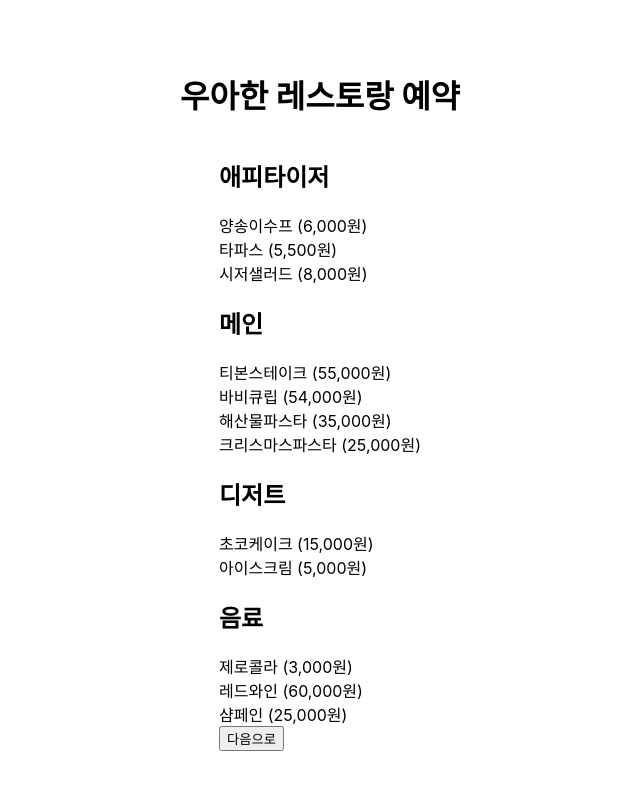
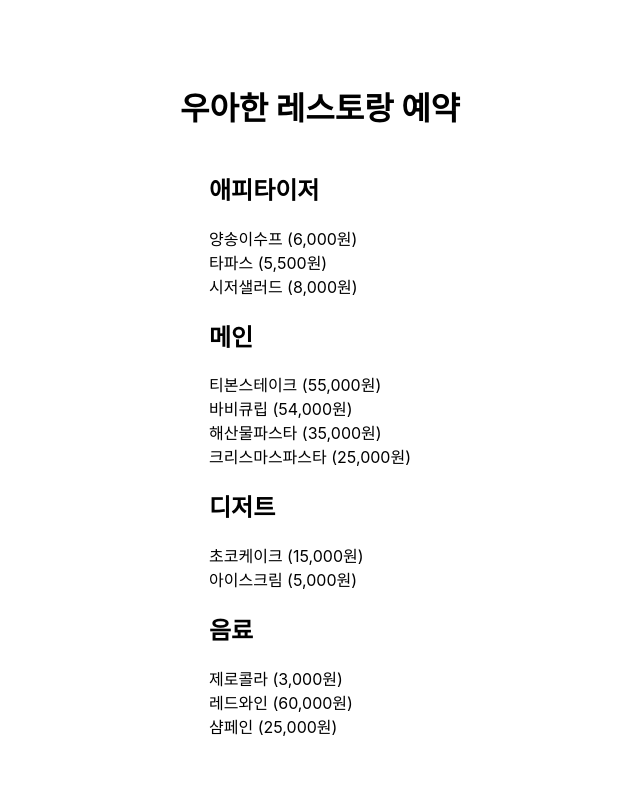
Before and after one commit to whereisrmsqhs/chatgpt-project, a React (Create React App) app in the folder reservation-app/: page /menu in a window 1280 px wide. Shown: the top 790 px of the page, without its empty margins (320-960 px from the left). Built offline with nearby package versions, Linux system fonts and the light colour scheme.

Commit message:
메뉴 선택 페이지 디자인 수정

```diff
--- a/reservation-app/src/App.css
+++ b/reservation-app/src/App.css
@@ -41,3 +41,16 @@
   text-align: left; /* 왼쪽 정렬 */
   /* 필요에 따라 추가적인 스타일을 설정할 수 있습니다 */
 }
+
+.menu-container {
+  display: flex;
+}
+
+.menu-wrapper {
+  flex: 1;
+  padding-right: 20px; /* 오른쪽 여백 조절 */
+}
+
+.right-column {
+  width: 300px; /* 오른쪽 컬럼의 폭 조절 */
+}
--- a/reservation-app/src/App.js
+++ b/reservation-app/src/App.js
@@ -37,56 +37,20 @@ const MenuPage = ({
   order,
 }) => (
   <div className="menu-container">
+    <div className="menu-wrapper">
+      <div className="menu-list">
         <h2>애피타이저</h2>
-    <div className="menu-list">
-      {menuList.appetizer.map((item) => (
-        <div
-          key={item.name}
-          className="menu-item"
-          onClick={() => handleMenuClick(item.name)}
-        >
-          {`${item.name} (${item.price.toLocaleString()}원)`}
-        </div>
-      ))}
-    </div>
+        {renderMenuList(menuList.appetizer, handleMenuClick)}
 
         <h2>메인</h2>
-    <div className="menu-list">
-      {menuList.main.map((item) => (
-        <div
-          key={item.name}
-          className="menu-item"
-          onClick={() => handleMenuClick(item.name)}
-        >
-          {`${item.name} (${item.price.toLocaleString()}원)`}
-        </div>
-      ))}
-    </div>
+        {renderMenuList(menuList.main, handleMenuClick)}
 
         <h2>디저트</h2>
-    <div className="menu-list">
-      {menuList.dessert.map((item) => (
-        <div
-          key={item.name}
-          className="menu-item"
-          onClick={() => handleMenuClick(item.name)}
-        >
-          {`${item.name} (${item.price.toLocaleString()}원)`}
-        </div>
-      ))}
-    </div>
+        {renderMenuList(menuList.dessert, handleMenuClick)}
 
         <h2>음료</h2>
-    <div className="menu-list">
-      {menuList.drink.map((item) => (
-        <div
-          key={item.name}
-          className="menu-item"
-          onClick={() => handleMenuClick(item.name)}
-        >
-          {`${item.name} (${item.price.toLocaleString()}원)`}
+        {renderMenuList(menuList.drink, handleMenuClick)}
       </div>
-      ))}
     </div>
 
     {showOrderSummary && (
@@ -97,12 +61,26 @@ const MenuPage = ({
             <li key={menu}>{`${menu}: ${count}개`}</li>
           ))}
         </ul>
-      </div>
-    )}
 
         <Link to="/order-summary">
           <button onClick={handleNextButtonClick}>다음으로</button>
         </Link>
+      </div>
+    )}
+  </div>
+);
+
+const renderMenuList = (menuItems, onClickHandler) => (
+  <div className="menu-list">
+    {menuItems.map((item) => (
+      <div
+        key={item.name}
+        className="menu-item"
+        onClick={() => onClickHandler(item.name)}
+      >
+        {`${item.name} (${item.price.toLocaleString()}원)`}
+      </div>
+    ))}
   </div>
 );
 
```
Lines whose indentation alone changed are shown as unchanged.
